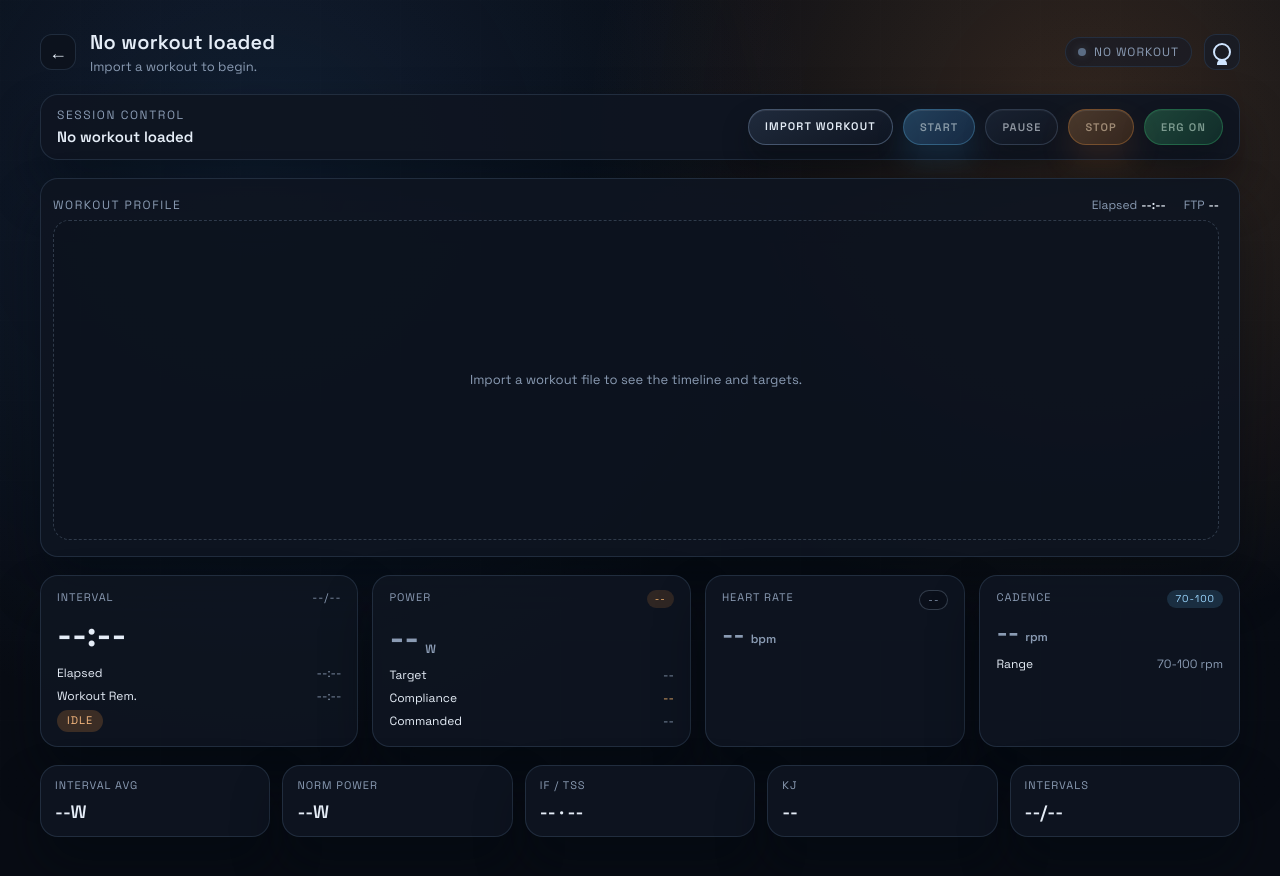
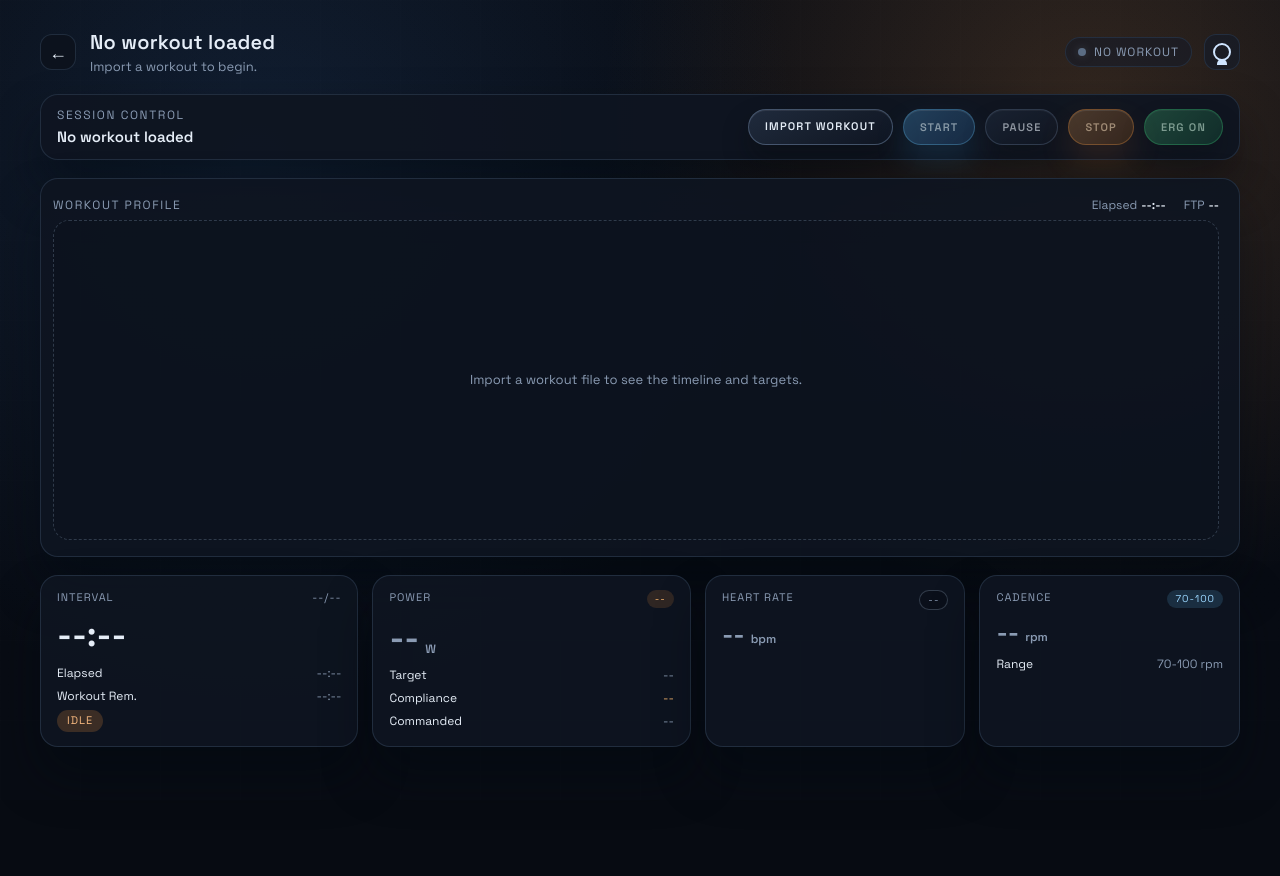
Before and after one commit to davidRamirez90/trainerLoop, a React app: page / in a window 1280 px wide. Shown: the top 876 px of the page. After the commit the page ends 800 px from the top, so only its background shows below. Built offline with nearby package versions, Linux system fonts and the light colour scheme; the HTML template or start-up script is replaced by a standard one; a web font is replaced by a local one.

Commit message:
chg: added buttons to skip intervals or increas and decrease power targets

```diff
--- a/src/App.css
+++ b/src/App.css
@@ -1094,43 +1094,93 @@
   color: #f5b77f;
 }
 
-.secondary-grid {
-  display: grid;
-  grid-template-columns: repeat(5, minmax(0, 1fr));
+.workout-controls {
+  display: flex;
+  align-items: center;
+  justify-content: center;
+  gap: 16px;
+  padding: 12px 16px;
+  flex-wrap: wrap;
+}
+
+.control-group {
+  display: flex;
+  align-items: center;
+  gap: 8px;
+}
+
+.control-group.intensity {
   gap: 12px;
 }
 
-.stat-card {
-  display: flex;
-  flex-direction: column;
-  gap: 6px;
-  padding: 12px 14px;
-}
-
-.stat-label {
+.control-group-label {
   font-size: 11px;
   color: var(--text-muted);
   text-transform: uppercase;
   letter-spacing: 1px;
-}
-
-.stat-value {
-  font-size: 18px;
-  font-weight: 600;
-}
-
-.secondary-grid.phase-work .stat-card {
-  opacity: 0.6;
-}
-
-.secondary-grid.phase-recovery .stat-card.interval-avg,
-.secondary-grid.phase-cooldown .stat-card.interval-avg {
-  border-color: rgba(101, 199, 255, 0.4);
-  box-shadow: 0 16px 30px rgba(12, 18, 28, 0.35);
-}
-
-.secondary-grid.steady.phase-work .stat-card.interval-avg {
-  opacity: 1;
+  white-space: nowrap;
+}
+
+.control-buttons {
+  display: flex;
+  gap: 6px;
+}
+
+.control-divider {
+  width: 1px;
+  height: 24px;
+  background: var(--border);
+  margin: 0 4px;
+}
+
+.control-button {
+  display: inline-flex;
+  align-items: center;
+  gap: 4px;
+  padding: 8px 12px;
+  border-radius: 8px;
+  border: 1px solid var(--border);
+  background: var(--panel-muted);
+  color: var(--text-primary);
+  font-size: 12px;
+  font-weight: 500;
+  cursor: pointer;
+  transition: all 0.15s ease;
+  white-space: nowrap;
+}
+
+.control-button:hover:not(:disabled) {
+  background: rgba(255, 255, 255, 0.08);
+  border-color: rgba(255, 255, 255, 0.15);
+}
+
+.control-button:active:not(:disabled) {
+  transform: translateY(1px);
+}
+
+.control-button:disabled {
+  opacity: 0.4;
+  cursor: not-allowed;
+}
+
+.control-button.skip {
+  background: rgba(244, 150, 62, 0.15);
+  border-color: rgba(244, 150, 62, 0.3);
+  color: #f5b77f;
+}
+
+.control-button.skip:hover:not(:disabled) {
+  background: rgba(244, 150, 62, 0.25);
+  border-color: rgba(244, 150, 62, 0.5);
+}
+
+.control-icon {
+  font-size: 14px;
+  line-height: 1;
+}
+
+.control-label {
+  font-size: 12px;
 }
 
 .bottom-row {
--- a/src/App.tsx
+++ b/src/App.tsx
@@ -367,6 +367,7 @@ function App() {
   );
   const [intensityOverrides, setIntensityOverrides] = useState<IntensityOverride[]>([]);
   const [recoveryExtensions, setRecoveryExtensions] = useState<Record<string, number>>({});
+  const [segmentShortenings, setSegmentShortenings] = useState<Record<string, number>>({});
   const [criticalSuggestion, setCriticalSuggestion] = useState<CoachSuggestion | null>(null);
   const { toasts, success, removeToast } = useToast();
   const lastWorkRef = useRef<number | null>(null);
@@ -389,9 +390,10 @@ function App() {
       });
       const extension =
         segment.phase === 'recovery' ? recoveryExtensions[segment.id] ?? 0 : 0;
+      const shortening = segmentShortenings[segment.id] ?? 0;
       return {
         ...segment,
-        durationSec: segment.durationSec + extension,
+        durationSec: Math.max(1, segment.durationSec + extension - shortening),
         targetRange: segment.isWork
           ? applyScale(segment.targetRange)
           : segment.targetRange,
@@ -401,7 +403,7 @@ function App() {
             : segment.rampToRange,
       };
     });
-  }, [baseSegments, intensityOverrides, recoveryExtensions]);
+  }, [baseSegments, intensityOverrides, recoveryExtensions, segmentShortenings]);
   const activeSegments = adjustedSegments;
   const planDurationSec = useMemo(
     () => getTotalDurationSec(activeSegments),
@@ -676,6 +678,55 @@ function App() {
     ]
   );
 
+  // Manual workout controls
+  const handleSkipSegment = useCallback(() => {
+    if (!hasPlan || !segment || !isRunning) {
+      return;
+    }
+    // Skip is disabled for recovery phases
+    if (segment.phase === 'recovery') {
+      return;
+    }
+    const remainingSec = endSec - activeSec;
+    if (remainingSec <= 5) {
+      return;
+    }
+    const shortening = remainingSec - 5;
+    setSegmentShortenings((prev) => ({
+      ...prev,
+      [segment.id]: (prev[segment.id] ?? 0) + shortening,
+    }));
+    success(`Interval shortened to 5s remaining`);
+  }, [hasPlan, segment, isRunning, endSec, activeSec, success]);
+
+  const handleIntensityChange = useCallback(
+    (delta: number) => {
+      if (!hasPlan || !isRunning) {
+        return;
+      }
+      const minOffset = -20;
+      const maxOffset = 20;
+      setIntensityOverrides((prev) => {
+        const currentOffset = getIntensityOffsetForIndex(prev, index);
+        const nextOffset = Math.max(
+          minOffset,
+          Math.min(maxOffset, currentOffset + delta)
+        );
+        if (nextOffset === currentOffset) {
+          return prev;
+        }
+        return [...prev, { fromIndex: index, offsetPct: nextOffset }];
+      });
+      const direction = delta > 0 ? 'increased' : 'decreased';
+      success(`Intensity ${direction} by ${Math.abs(delta)}%`);
+    },
+    [hasPlan, isRunning, index, success]
+  );
+
+  const canSkipSegment =
+    hasPlan && isRunning && segment && segment.phase !== 'recovery';
+  const currentIntensityOffset = getIntensityOffsetForIndex(intensityOverrides, index);
+
   const {
     suggestions: coachSuggestions,
     events: coachEvents,
@@ -708,63 +759,6 @@ function App() {
       setCriticalSuggestion(skipSuggestion);
     }
   }, [coachSuggestions]);
-
-  const avgPower = useMemo(() => {
-    if (!rawSamples.length) {
-      return 0;
-    }
-    const total = rawSamples.reduce(
-      (sum, sample) => sum + sample.powerWatts,
-      0
-    );
-    return Math.round(total / rawSamples.length);
-  }, [rawSamples]);
-
-  const intervalAvgPower = useMemo(() => {
-    if (!hasPlan || !rawSamples.length || !segment) {
-      return 0;
-    }
-    let rangeStart = startSec;
-    let rangeEnd = Math.min(activeSec, endSec);
-    if (segment.phase === 'recovery' && index > 0) {
-      const previousSegment = activeSegments[index - 1];
-      if (previousSegment?.isWork) {
-        rangeEnd = startSec;
-        rangeStart = Math.max(0, startSec - previousSegment.durationSec);
-      }
-    }
-    const samplesInRange = rawSamples.filter(
-      (sample) => sample.timeSec >= rangeStart && sample.timeSec <= rangeEnd
-    );
-    if (!samplesInRange.length) {
-      return 0;
-    }
-    const total = samplesInRange.reduce(
-      (sum, sample) => sum + sample.powerWatts,
-      0
-    );
-    return Math.round(total / samplesInRange.length);
-  }, [
-    activeSec,
-    activeSegments,
-    endSec,
-    hasPlan,
-    index,
-    rawSamples,
-    segment,
-    startSec,
-  ]);
-
-  const normalizedPower = avgPower ? Math.round(avgPower * 1.03) : 0;
-  const tss = avgPower && hasPlan
-    ? Math.round((activeSec / 3600) * Math.pow(avgPower / ftpWatts, 2) * 100)
-    : 0;
-  const kj = avgPower ? Math.round((avgPower * activeSec) / 1000) : 0;
-  const ifValue =
-    ftpWatts > 0 && normalizedPower ? normalizedPower / ftpWatts : 0;
-  const ifLabel = ifValue ? ifValue.toFixed(2) : '--';
-  const tssLabel = tss ? `${tss}` : '--';
-  const ifTssLabel = `${ifLabel} · ${tssLabel}`;
 
   const compliance = displayPower && targetMid > 0
     ? Math.round((displayPower / targetMid) * 100)
@@ -1834,6 +1828,82 @@ function App() {
         )}
       </section>
 
+      {hasPlan && (
+        <section
+          className="panel workout-controls"
+          style={{ '--delay': '0.15s' } as CSSProperties}
+        >
+          <div className="control-group">
+            <button
+              className="control-button skip"
+              type="button"
+              onClick={handleSkipSegment}
+              disabled={!canSkipSegment}
+              title={
+                !hasPlan
+                  ? 'No workout loaded'
+                  : !isRunning
+                    ? 'Workout not running'
+                    : segment?.phase === 'recovery'
+                      ? 'Cannot skip rest intervals'
+                      : 'End current interval (5s remaining)'
+              }
+            >
+              <span className="control-icon">⏭</span>
+              <span className="control-label">Skip Interval</span>
+            </button>
+          </div>
+          <div className="control-divider" />
+          <div className="control-group intensity">
+            <span className="control-group-label">
+              Intensity {currentIntensityOffset !== 0 && `(${currentIntensityOffset > 0 ? '+' : ''}${currentIntensityOffset}%)`}
+            </span>
+            <div className="control-buttons">
+              <button
+                className="control-button"
+                type="button"
+                onClick={() => handleIntensityChange(-5)}
+                disabled={!hasPlan || !isRunning || currentIntensityOffset <= -20}
+                title="Decrease by 5%"
+              >
+                <span className="control-icon">−</span>
+                <span className="control-label">5%</span>
+              </button>
+              <button
+                className="control-button"
+                type="button"
+                onClick={() => handleIntensityChange(-1)}
+                disabled={!hasPlan || !isRunning || currentIntensityOffset <= -20}
+                title="Decrease by 1%"
+              >
+                <span className="control-icon">−</span>
+                <span className="control-label">1%</span>
+              </button>
+              <button
+                className="control-button"
+                type="button"
+                onClick={() => handleIntensityChange(1)}
+                disabled={!hasPlan || !isRunning || currentIntensityOffset >= 20}
+                title="Increase by 1%"
+              >
+                <span className="control-icon">+</span>
+                <span className="control-label">1%</span>
+              </button>
+              <button
+                className="control-button"
+                type="button"
+                onClick={() => handleIntensityChange(5)}
+                disabled={!hasPlan || !isRunning || currentIntensityOffset >= 20}
+                title="Increase by 5%"
+              >
+                <span className="control-icon">+</span>
+                <span className="control-label">5%</span>
+              </button>
+            </div>
+          </div>
+        </section>
+      )}
+
       <section className={`metrics-row ${phaseClass}`}>
         <div
           className="panel metric-card interval-card primary"
@@ -1982,31 +2052,7 @@ function App() {
         </div>
       </section>
 
-      <section className={`secondary-grid ${phaseClass} ${isSteadyWork ? 'steady' : ''}`}>
-        <div
-          className="panel stat-card interval-avg"
-          style={{ '--delay': '0.4s' } as CSSProperties}
-        >
-          <div className="stat-label">Interval Avg</div>
-          <div className="stat-value">{intervalAvgPower || '--'}W</div>
-        </div>
-        <div className="panel stat-card" style={{ '--delay': '0.45s' } as CSSProperties}>
-          <div className="stat-label">Norm Power</div>
-          <div className="stat-value">{normalizedPower || '--'}W</div>
-        </div>
-        <div className="panel stat-card" style={{ '--delay': '0.5s' } as CSSProperties}>
-          <div className="stat-label">IF / TSS</div>
-          <div className="stat-value">{ifTssLabel}</div>
-        </div>
-        <div className="panel stat-card" style={{ '--delay': '0.55s' } as CSSProperties}>
-          <div className="stat-label">KJ</div>
-          <div className="stat-value">{kj || '--'}</div>
-        </div>
-        <div className="panel stat-card" style={{ '--delay': '0.6s' } as CSSProperties}>
-          <div className="stat-label">Intervals</div>
-          <div className="stat-value">{intervalCountLabel}</div>
-        </div>
-      </section>
+
 
       {showCompletionPrompt ? (
         <div className="modal-scrim" role="presentation">
```
